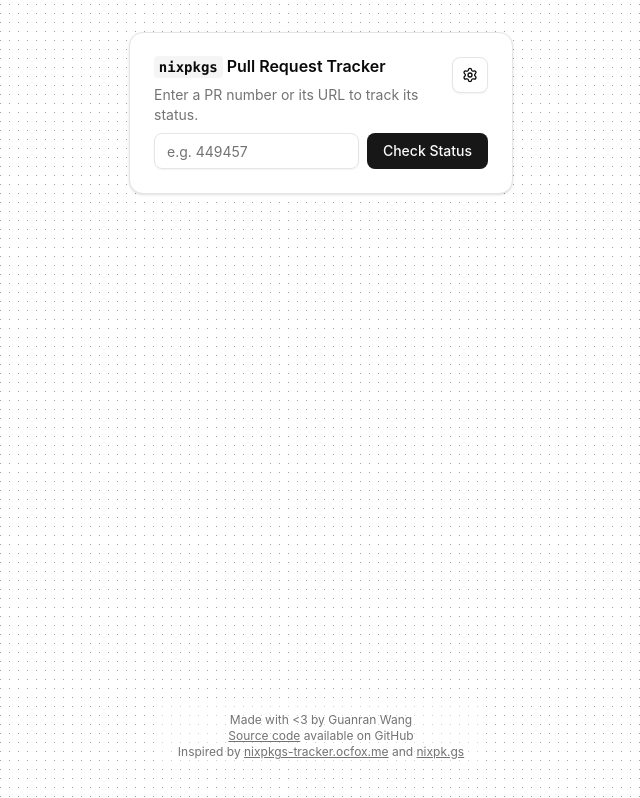
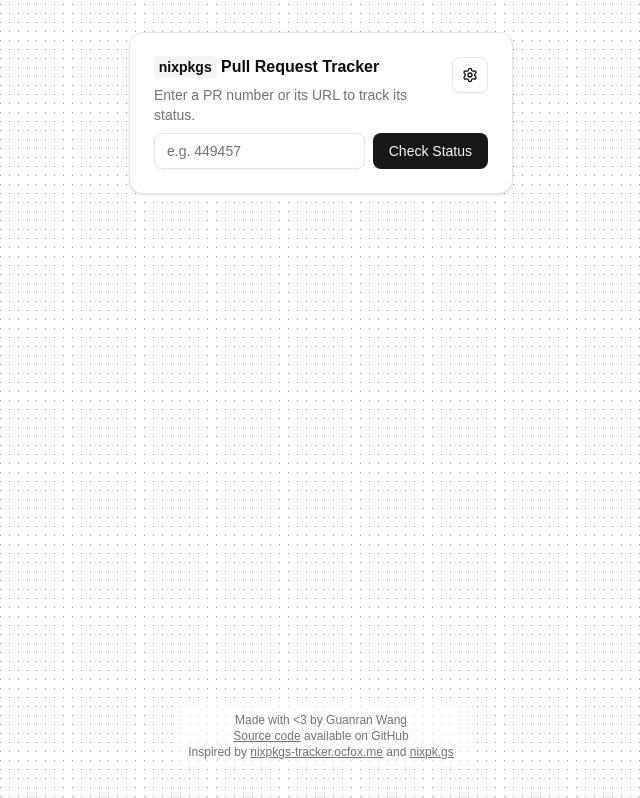
Before and after one commit to Guanran928/nixpkgs-tracker, a React (Vite) app: page / in a window 1280 px wide. Shown: the whole page, without its empty margins (319-959 px from the left). Built offline with nearby package versions, Linux system fonts and the light colour scheme.

Commit message:
chore: use inter & iosevka webfont

```diff
--- a/package.json
+++ b/package.json
@@ -11,6 +11,8 @@
     "deploy": "pnpm run build && wrangler deploy"
   },
   "dependencies": {
+    "@fontsource-variable/inter": "^5.2.8",
+    "@fontsource/iosevka": "^5.2.5",
     "@octokit/openapi-types": "^27.0.0",
     "@radix-ui/react-dialog": "^1.1.15",
     "@radix-ui/react-label": "^2.1.8",
--- a/src/index.css
+++ b/src/index.css
@@ -1,7 +1,12 @@
 @import "tailwindcss";
 @import "tw-animate-css";
+@import "@fontsource-variable/inter";
+@import "@fontsource/iosevka/600.css";
 
 @theme inline {
+  --font-sans: "Inter Variable", sans-serif;
+  --font-mono: "Iosevka", sans-serif;
+
   --radius-sm: calc(var(--radius) - 4px);
   --radius-md: calc(var(--radius) - 2px);
   --radius-lg: var(--radius);
```
Also changed, not shown: 1 other file (tests, documents, lock files or other folders).
